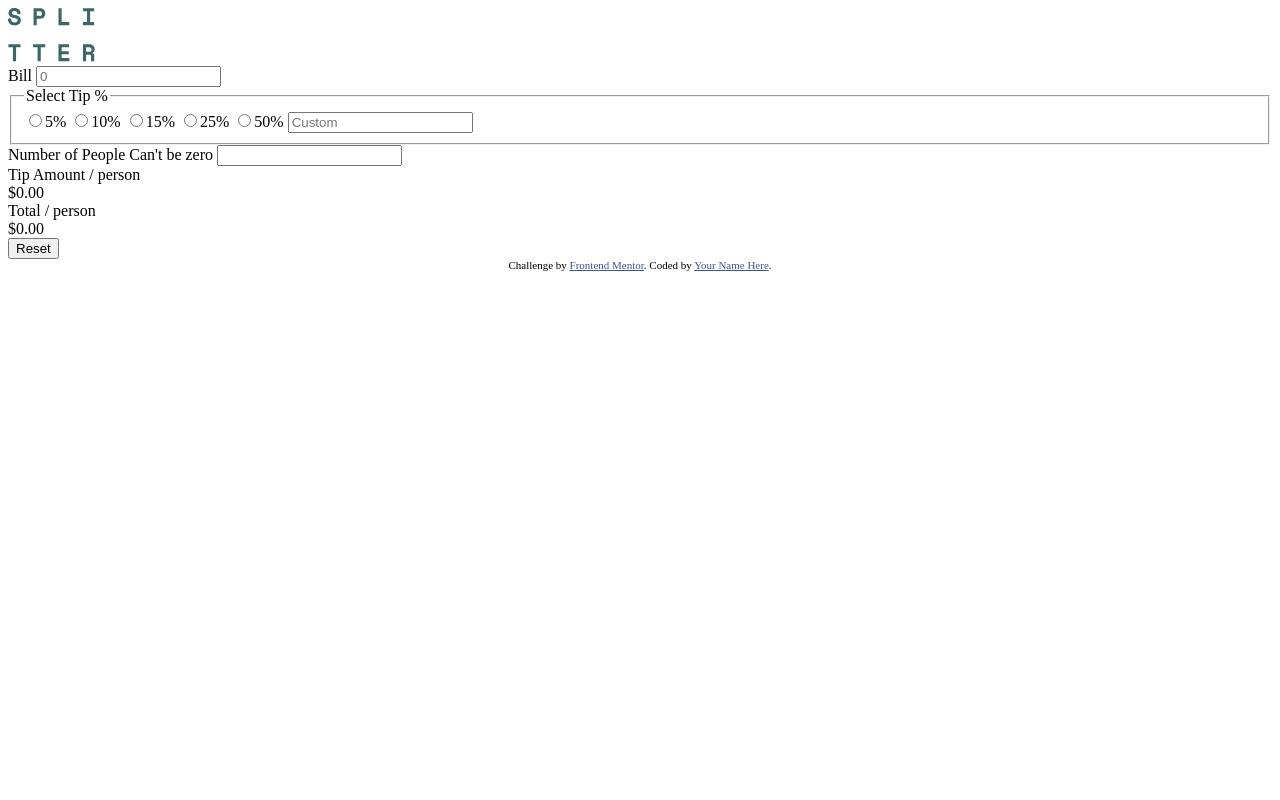
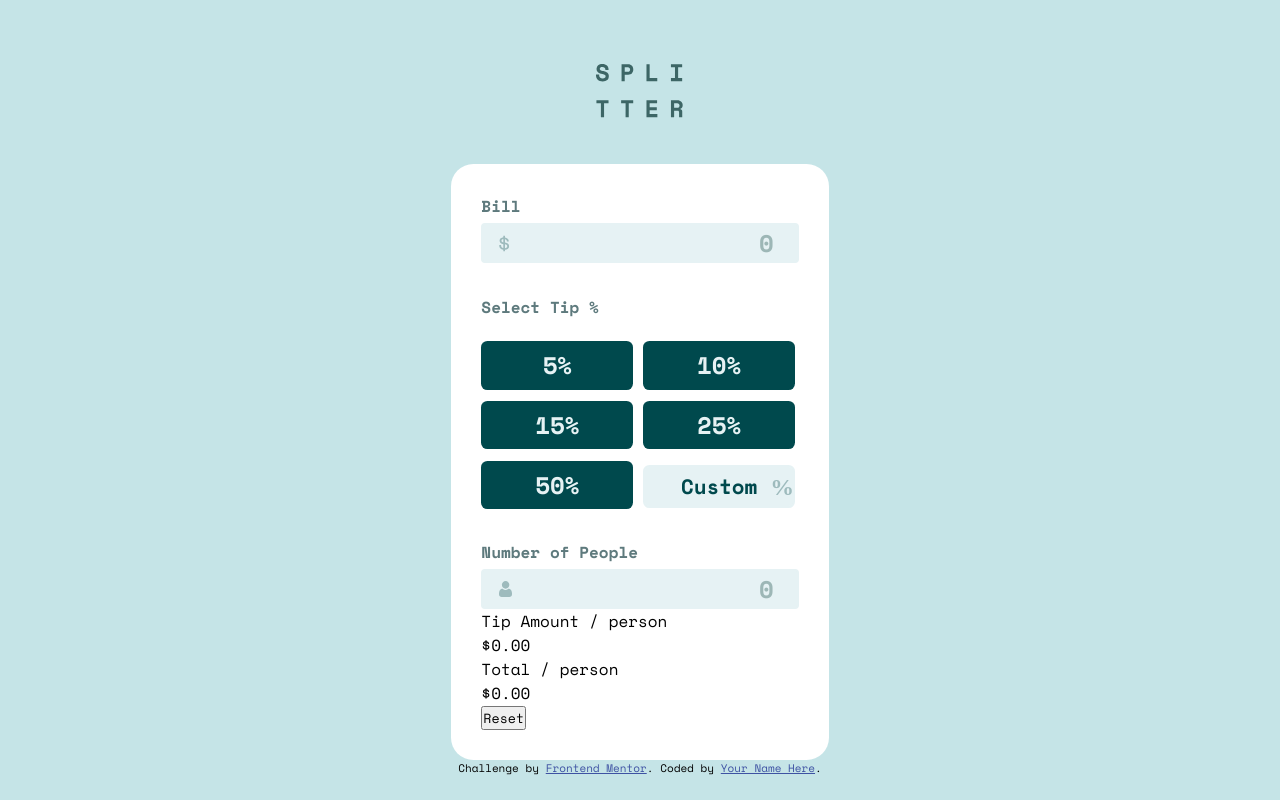
Before and after one commit to Mojetioluwa/tip-calculator, a plain HTML site: page index.html in a window 1280 px wide. Drawn offline with nearby package versions, Linux system fonts and the light colour scheme.

Commit message:
Commpleted body and first section styles

```diff
--- a/index.html
+++ b/index.html
@@ -24,23 +24,22 @@
       <form>
 
         <label for="bill">Bill</label>
-        <input type="number" name="bill" id="bill" placeholder="0">
+        <input type="number" inputmode="number" min="1" name="bill" id="bill" placeholder="0">
 
         <fieldset for="tip">
           <legend>Select Tip %</legend>
 
-          <input type="radio" name="tip" id="5"><label for="5">5%</label>
-          <input type="radio" name="tip" id="10"><label for="10">10%</label>
-          <input type="radio" name="tip" id="15"><label for="15">15%</label>
-          <input type="radio" name="tip" id="25"><label for="25">25%</label>
-          <input type="radio" name="tip" id="50"><label for="50">50%</label>
+          <input type="radio" name="tip" value="5" id="5"><label for="5">5%</label>
+          <input type="radio" name="tip" value="10" id="10"><label for="10">10%</label>
+          <input type="radio" name="tip" value="15" id="15"><label for="15">15%</label>
+          <input type="radio" name="tip" value="25" id="25"><label for="25">25%</label>
+          <input type="radio" name="tip" value="50" id="50"><label for="50">50%</label>
 
-          <input type="text" name="custom" id="custom" placeholder="Custom">
+          <input name="custom" id="custom" placeholder="Custom">
         </fieldset>
 
-        <label for="num-people">Number of People</label>
-        <span class="err">Can't be zero</span>
-        <input type="number" min="1" name="num-people" id="num-people">
+        <label for="num-people">Number of People <span class="err">Can't be zero</span></label>
+        <input type="number" inputmode="number" placeholder="0" min="1" name="num-people" id="num-people">
 
       </form>
 
--- a/style.css
+++ b/style.css
@@ -1,11 +1,162 @@
-:root{
+:root {
     --dark-cyan: hsl(183, 100%, 15%);
-    --grayish-cyan-1: hsl(186, 14%, 43%);
-    --grayish-cyan-2: hsl(184, 14%, 56%);
-    --grayish-cyan-3: hsl(185, 41%, 84%);
-    --grayish-cyan-4: hsl(189, 41%, 97%);
-    --White: hsl(0, 0%, 100%);
+    --strong-cyan: hsl(172, 67%, 45%);
+    --grayish-cyan-dark: hsl(186, 14%, 43%);
+    --grayish-cyan: hsl(184, 14%, 56%);
+    --grayish-cyan-bg: hsl(185, 41%, 84%);
+    --grayish-cyan-light: hsl(189, 41%, 93%);
+    --white: hsl(0, 0%, 100%);
+    --red: #ff947b;
 }
 
-.attribution { font-size: 11px; text-align: center; }
-.attribution a { color: hsl(228, 45%, 44%); }
+*,
+html {
+    margin: 0px;
+    padding: 0px;
+    box-sizing: border-box;
+    font-family: "Space Mono", monospace;
+}
+
+body {
+    background-color: var(--grayish-cyan-bg);
+    max-width: 100vw;
+    min-height: 100vh;
+    display: grid;
+    place-content: center;
+    /*
+    display: flex;
+    flex-direction: column;
+    align-items: center;
+    justify-content: center;
+*/
+}
+
+div.logo {
+    margin: 2.5rem 0px;
+    text-align: center;
+}
+
+main {
+    width: 100%;
+    min-width: 23.63rem;
+    max-width: 23.63rem;
+    /*    max-height: 40rem;*/
+    padding: 1.9rem;
+    margin: 0 auto;
+    border-radius: 1.4rem;
+/*    display: grid;*/
+/*    grid-template-rows: auto auto;*/
+    background-color: var(--white);
+}
+
+main form {}
+
+main form label,
+main form legend {
+    display: block;
+    font-weight: 700;
+    color: var(--grayish-cyan-dark);
+/*    font-size: 1.3rem;*/
+}
+
+main form input[inputmode="number"] {
+    width: 100%;
+    text-align: right;
+    font-size: 1.5rem;
+    border: 2px solid var(--grayish-cyan-light);
+    color: var(--dark-cyan);
+    font-weight: 700;
+    background-color: var(--grayish-cyan-light);
+    outline-color: var(--strong-cyan);
+    border-radius: .25rem;
+    background-image: url(images/icon-dollar.svg);
+    background-repeat: no-repeat;
+    background-position: 1rem center;
+    margin-top: .3rem;
+    padding-right: .5rem;
+}
+
+main form input[inputmode="number"]::placeholder{color: #9db7b6}
+
+main form input[inputmode="number"]:nth-of-type(1) {margin-bottom: 2rem}
+
+main form input[inputmode="number"]:nth-of-type(2) {
+    background-image: url(images/icon-person.svg);
+}
+
+main form fieldset {border: none}
+
+main form fieldset > input[type="radio"] {
+    position: fixed;
+    width: 0px;
+    height: 0px;
+    opacity: 1;
+}
+
+main form fieldset > label {
+    display: inline-block;
+    width: 9.5rem;
+    padding: .4rem 0;
+    margin: .35rem 0;
+    border-radius: .4rem;
+    text-align: center;
+    background-color: var(--dark-cyan);
+    color: var(--grayish-cyan-light);
+    font-size: 1.5rem;
+    cursor: pointer;
+
+}
+
+label:hover {
+    opacity: .8;
+}
+
+main form fieldset > legend {margin-bottom: 1rem}
+
+main form fieldset > input[type="radio"]:focus + label,
+main form fieldset > input[type="radio"]:checked + label{
+    background-color: var(--strong-cyan);
+    color: var(--dark-cyan);
+}
+
+main form fieldset > input[name="custom"] {
+    width: 9.5rem;
+    font-size: 1.3rem;
+    text-align: center;
+    padding: .25rem 2rem;
+    border-radius: .4rem;
+    border: 2px solid var(--grayish-cyan-light);
+    color: var(--dark-cyan);
+    font-weight: 700;
+    cursor: pointer;
+    background-color: var(--grayish-cyan-light);
+    background-image: url(images/%25.svg);
+    background-repeat: no-repeat;
+    background-position: 7.2rem center;
+    background-size: 35px 35px;
+    outline-color: var(--strong-cyan);
+}
+
+main form fieldset > input[name="custom"]::placeholder {color: var(--dark-cyan)}
+
+main form label[for="num-people"] {
+    position: relative;
+    margin-top: 1.55rem;
+}
+
+main form label[for="num-people"] > span {
+    position: absolute;
+    right: 15px;
+    color: var(--red);
+    opacity: 0;
+    display: none;
+}
+
+.attribution {
+    font-size: 11px;
+    text-align: center;
+}
+
+.attribution a {
+    color: hsl(228, 45%, 44%);
+}
```
Also changed, not shown: images/%.svg (added).
